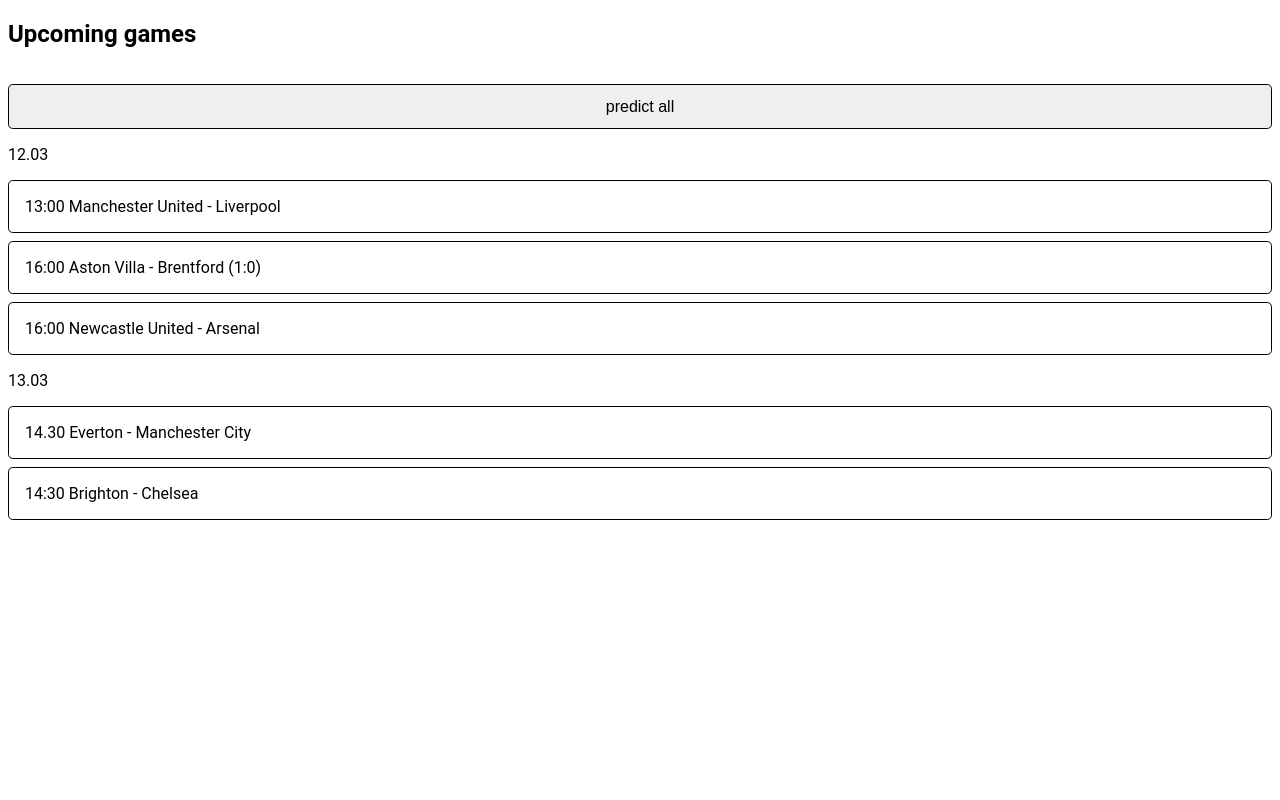
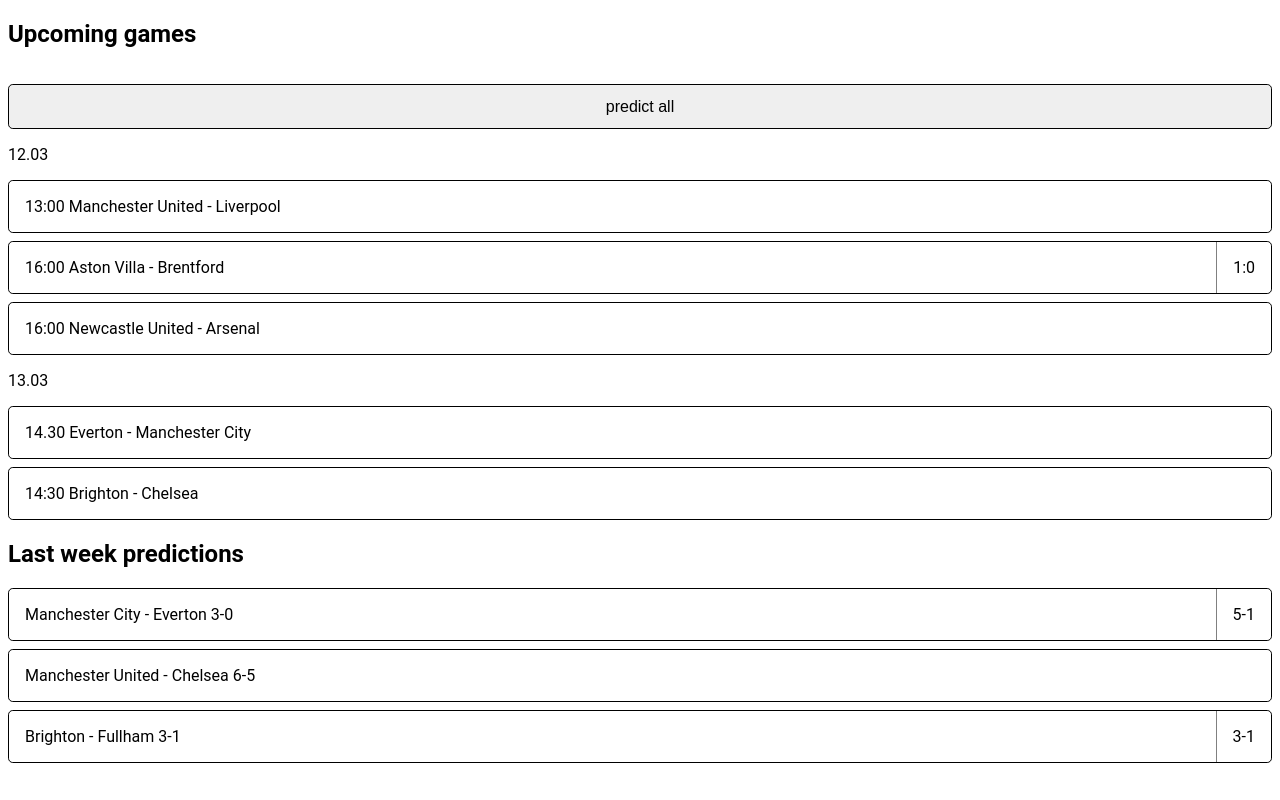
Before and after one commit to Eryk2103/predictionsWebApp, a Vue app: page / in a window 1280 px wide. Built offline with nearby package versions, Linux system fonts and the light colour scheme.

Commit message:
add last week predictions section

```diff
--- a/src/views/Dashboard.vue
+++ b/src/views/Dashboard.vue
@@ -9,22 +9,36 @@
         <div>12.03</div>
         <ul class="games">
             <li class="games__item">
-                13:00 Manchester United - Liverpool
+                <div class="info">13:00 Manchester United - Liverpool</div>
             </li>
             <li class="games__item">
-                16:00 Aston Villa - Brentford (1:0)
+                <div class="info">16:00 Aston Villa - Brentford</div> <div class="prediction">1:0</div>
             </li>
             <li class="games__item">
-                16:00 Newcastle United - Arsenal
+                <div class="info">16:00 Newcastle United - Arsenal </div>
             </li>
         </ul>
         <div>13.03</div>
         <ul>
             <li class="games__item">
-                14.30 Everton - Manchester City
+                <div class="info">14.30 Everton - Manchester City</div>
             </li>
             <li class="games__item">
-                14:30 Brighton - Chelsea
+                <div class="info">14:30 Brighton - Chelsea</div>
+            </li>
+        </ul>
+    </section>
+    <section>
+        <h2>Last week predictions</h2>
+        <ul>
+            <li class="games__item">
+                <div class="info">Manchester City - Everton 3-0 </div><div class="prediction">5-1</div>
+            </li>
+            <li class="games__item">
+                <div class="info">Manchester United - Chelsea 6-5</div>
+            </li>
+            <li class="games__item">
+                 <div class="info">Brighton - Fullham 3-1</div> <div class="prediction">3-1</div>
             </li>
         </ul>
     </section>
@@ -33,9 +47,10 @@
 <style scoped>
     .games__item{
         border: solid 1px black;
-        padding: 1em;
         border-radius: .3rem;
         margin: .5rem 0;
+        display: flex;
+        justify-content: space-between;
     }
 
     .btn{
@@ -46,4 +61,13 @@
         border-radius: .3rem;
         border: solid 1px black;
     }
+
+    .prediction{
+        border-left: solid 1px gray;
+        padding: 1em;
+    }
+
+    .info{
+        padding: 1em;
+    }
 </style>
```
